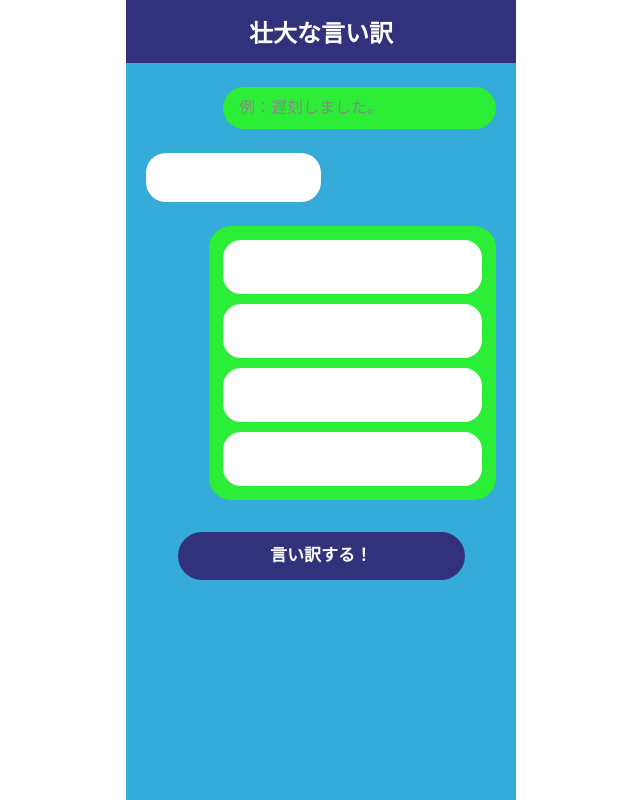
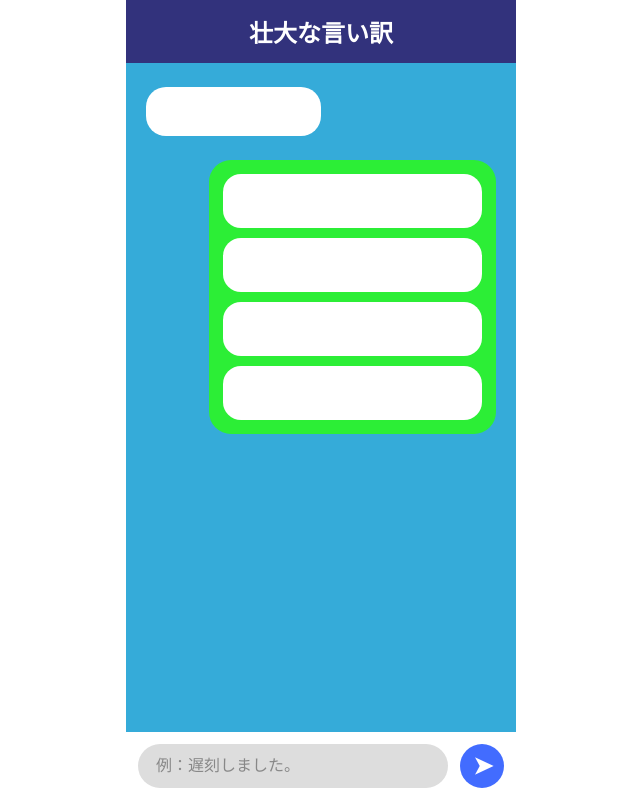
Before and after one commit to mihootsuka0419-kyomti/ti-mukaihatu, a Python web app: template templates/index.html in a window 1280 px wide. Shown: the whole page, without its empty margins (319-959 px from the left). Run offline with Jinja, Linux system fonts and the light colour scheme; the template is opened without the code that fills it, so the values that code supplies are empty.

Commit message:
style: 下部入力欄を仮実装

```diff
--- a/static/style.css
+++ b/static/style.css
@@ -189,3 +189,68 @@ button:focus-visible {
     outline: 3px solid #fff;
     outline-offset: 3px;
 }
+
+/* ==============================
+   fixed input bar (仮実装！！！)
+============================== */
+
+/* 入力欄と重ならないため余白確保 */
+main {
+    padding-bottom: 96px;
+}
+
+/* 下部の白い背景 */
+form::after {
+    content: "";
+    position: fixed;
+    z-index: 10;
+    left: 50%;
+    bottom: 0;
+    width: 100%;
+    max-width: 390px;
+    height: 68px;
+    background-color: #fff;
+    transform: translateX(-50%);
+}
+
+/* 既存の入力欄を画面下部へ移動 */
+.theme-area {
+    position: fixed;
+    z-index: 11;
+    right: max(68px, calc((100vw - 390px) / 2 + 68px));
+    bottom: 12px;
+    left: max(12px, calc((100vw - 390px) / 2 + 12px));
+    width: auto;
+    margin: 0;
+}
+
+.theme-area input {
+    min-height: 44px;
+    padding: 8px 18px;
+    background-color: #ddd;
+}
+
+/* 既存ボタンを送信アイコンとして利用 */
+button {
+    position: fixed;
+    z-index: 11;
+    right: max(12px, calc((100vw - 390px) / 2 + 12px));
+    bottom: 12px;
+    width: 44px;
+    min-height: 44px;
+    margin: 0;
+    padding: 0;
+    border-radius: 50%;
+    background-color: #426cff;
+    font-size: 0;
+}
+
+/* ボタンの文字を非表示にし、矢印を表示 */
+button::before {
+    content: "➤";
+    display: block;
+    color: #fff;
+    font-size: 24px;
+    line-height: 1;
+    transform: translateX(1px);
+}
```
